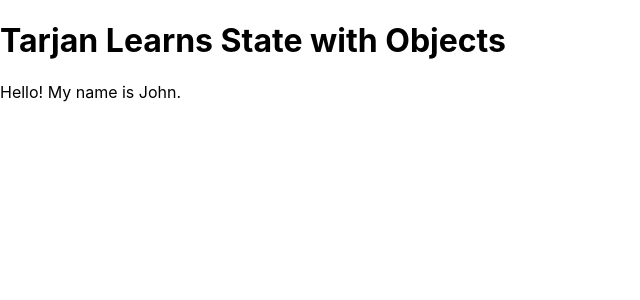
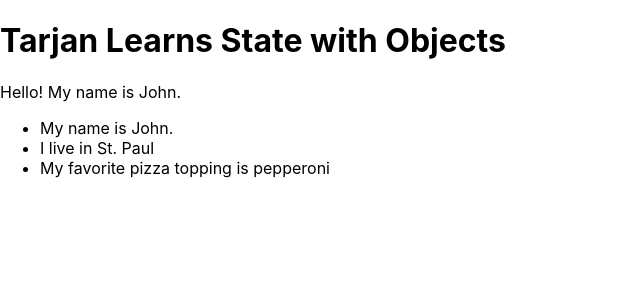
Before and after one commit to jhinderer717/react-state-objects, a React (Create React App) app: page / in a window 1280 px wide. Shown: the top 300 px of the page, without its empty margins (0-640 px from the left). Built offline with nearby package versions, Linux system fonts and the light colour scheme.

Commit message:
more state objects

```diff
--- a/src/App.js
+++ b/src/App.js
@@ -8,7 +8,9 @@ class App extends Component {
   state = {
     cohortName: 'Tarjan',
     salutation: 'Hello',
-    name: 'John'
+    name: 'John',
+    whereILive: 'St. Paul',
+    pizzaTopping: 'pepperoni'
   }
 
   render() {
@@ -19,6 +21,12 @@ class App extends Component {
         <div>
           {this.state.salutation}! My name is {this.state.name}.
         </div>
+
+        <ul>
+          <li>My name is {this.state.name}.</li>
+          <li>I live in {this.state.whereILive}</li>
+          <li>My favorite pizza topping is {this.state.pizzaTopping}</li>
+        </ul>
       </div>
     );
   }
```
